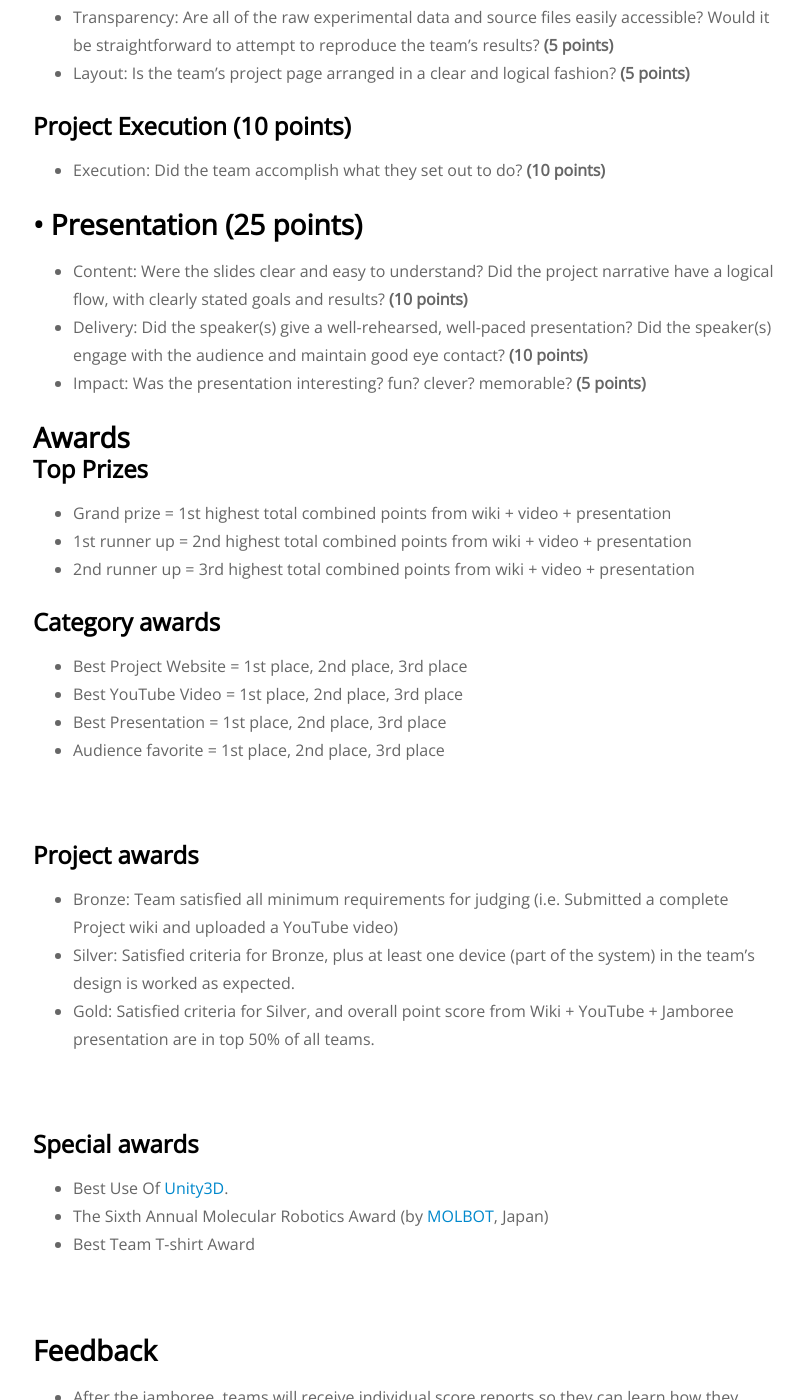
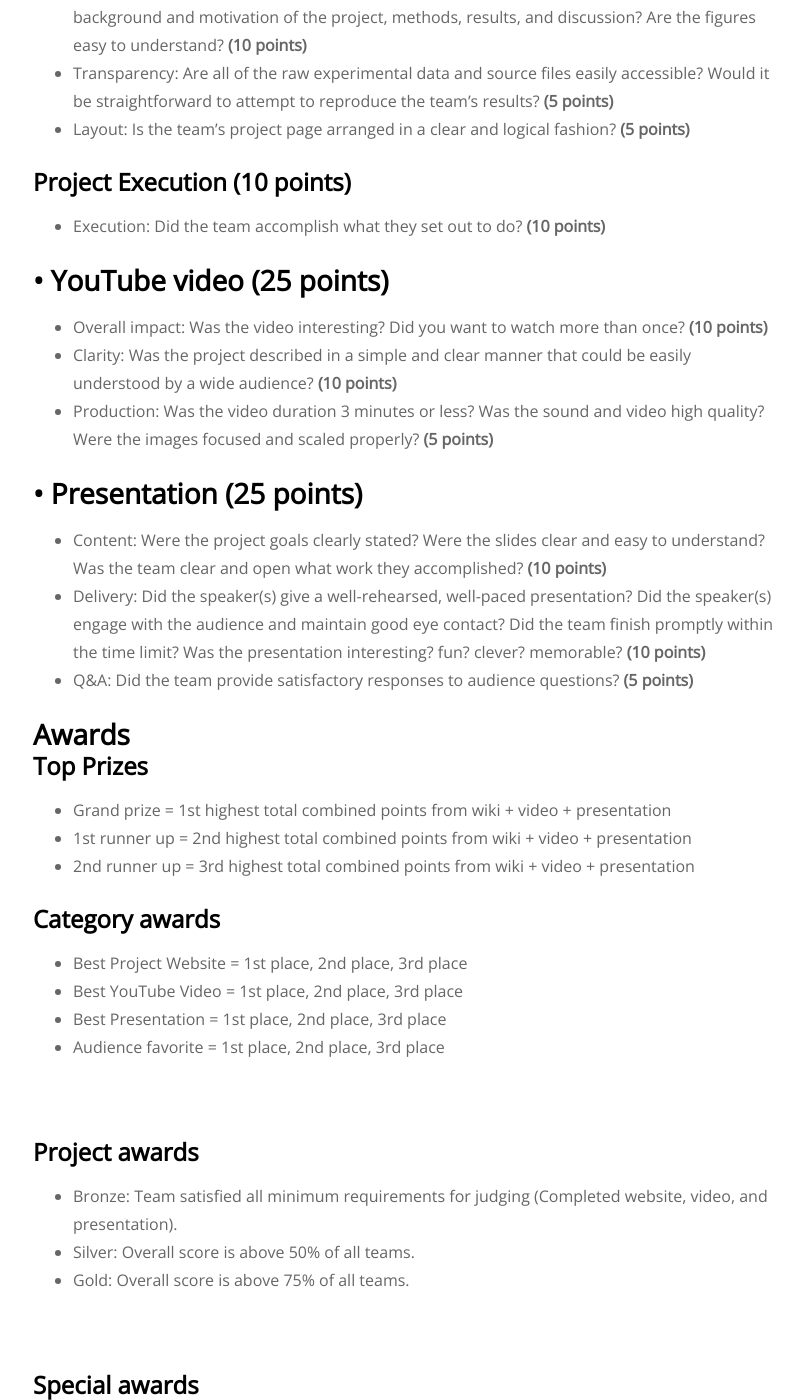
Before and after one commit to sdouglas/biomod, a Jekyll site: the page built from judging/index.md, in a window 1280 px wide and 1400 px high, scrolled down 1763 px. Shown: the whole window, without its empty margins (63-867 px from the left). Built offline with Jekyll 4.4.1, drawn with Linux system fonts in a browser that asks for light colours; nearby versions of some CDN libraries; some of the changed text lies outside the part shown.

Commit message:
Judging and requirements update

```diff
--- a/judging/index.md
+++ b/judging/index.md
@@ -12,7 +12,7 @@
 
 - Judges will be selected from a pool of BIOMOD faculty mentors and outside experts.
 - Mentors will not evaluate their own team.
-- Judges' names will be disclosed.
+- Judges' names will be disclosed in the QuickGuide.
 
 ### Online content scoring
 
@@ -23,7 +23,6 @@
 - Highest and lowest judges' total scores are excluded to remove outliers.
 - Three remaining judges' scores will each weighted by 1/3 and combined to determine the total scores for each category.
 
-
 ### Live presentation scoring
 
 - All judges present at the Jamboree will be asked to rate all presentations.
@@ -31,14 +30,13 @@
 - The remaining n judges' scores will be weighted by 1/n and combined to determine the total scores for the presentation.
 
 
+## Requirement compliance
+
+- Teams are responsible for satisfying all project criteria described on this page and the [requirements](/requirements/) page, including maximum team size (8 undergraduate students, plus mentors).
+- Judges have discretion to award points for meeting requirements for video and presentation length.
+- We reserve the right to disqualify teams from receiving awards if they fail to adhere to BIOMOD requirements. Final decisions are at the discretion of the BIOMOD Foundation Board of Directors.
+
 ## Scoring
-
-## • YouTube video (25 points)
-
-- Overall impact: Was the video interesting? Did you want to watch more than once? **(10 points)**
-- Clarity: Was the project described in a simple and clear manner that could be easily understood by a wide audience? **(10 points)**
-- Production: Was the sound and video high quality? Were the images focused and scaled properly? **(5 points)**
-
 
 ## • Project Website (50 points)
 
@@ -63,11 +61,18 @@
 - Execution: Did the team accomplish what they set out to do? **(10 points)**
 
 
+## • YouTube video (25 points)
+
+- Overall impact: Was the video interesting? Did you want to watch more than once? **(10 points)**
+- Clarity: Was the project described in a simple and clear manner that could be easily understood by a wide audience? **(10 points)**
+- Production: Was the video duration 3 minutes or less? Was the sound and video high quality? Were the images focused and scaled properly? **(5 points)**
+
+
 ## • Presentation (25 points)
 
-- Content: Were the slides clear and easy to understand? Did the project narrative have a logical flow, with clearly stated goals and results? **(10 points)**
-- Delivery: Did the speaker(s) give a well-rehearsed, well-paced presentation? Did the speaker(s) engage with the audience and maintain good eye contact? **(10 points)**
-- Impact: Was the presentation interesting? fun? clever? memorable? **(5 points)**
+- Content: Were the project goals clearly stated? Were the slides clear and easy to understand? Was the team clear and open what work they accomplished? **(10 points)**
+- Delivery: Did the speaker(s) give a well-rehearsed, well-paced presentation? Did the speaker(s) engage with the audience and maintain good eye contact? Did the team finish promptly within the time limit? Was the presentation interesting? fun? clever? memorable? **(10 points)**
+- Q&A: Did the team provide satisfactory responses to audience questions? **(5 points)**
 
 
 ## Awards
@@ -90,16 +95,15 @@
 
 ### Project awards
 
-- Bronze: Team satisfied all minimum requirements for judging (i.e. Submitted a complete Project wiki and uploaded a YouTube video)
-- Silver: Satisfied criteria for Bronze, plus at least one device (part of the system) in the team's design is worked as expected.
-- Gold: Satisfied criteria for Silver, and overall point score from Wiki + YouTube + Jamboree presentation are in top 50% of all teams.
+- Bronze: Team satisfied all minimum requirements for judging (Completed website, video, and presentation).
+- Silver: Overall score is above 50% of all teams.
+- Gold: Overall score is above 75% of all teams.
 
 &nbsp;
 
 ### Special awards
 
-- Best Use Of [Unity3D](http://unity3d.com/).
-- The Sixth Annual Molecular Robotics Award (by [MOLBOT](http://molbot.org/), Japan)
+- The 7th Annual Molecular Robotics Award (by [MOLBOT](http://molbot.org/), Japan)
 - Best Team T-shirt Award
 
 &nbsp;
```
Also changed, not shown: requirements/index.md (+10 -1 lines).
